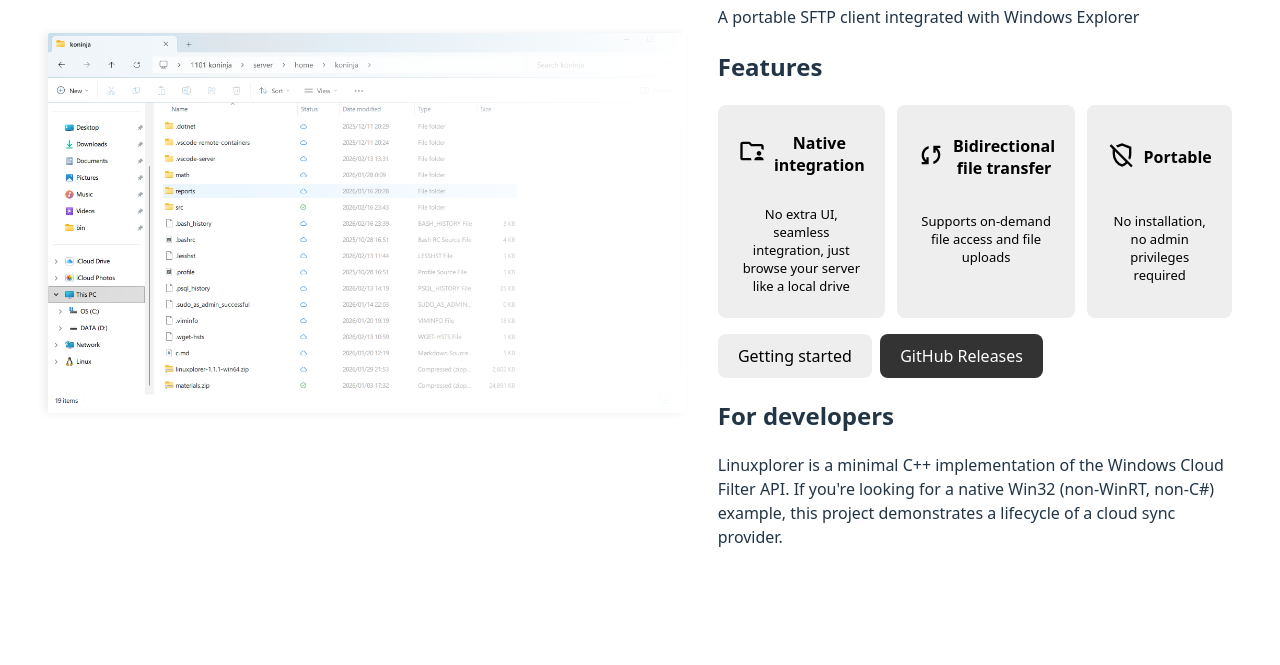
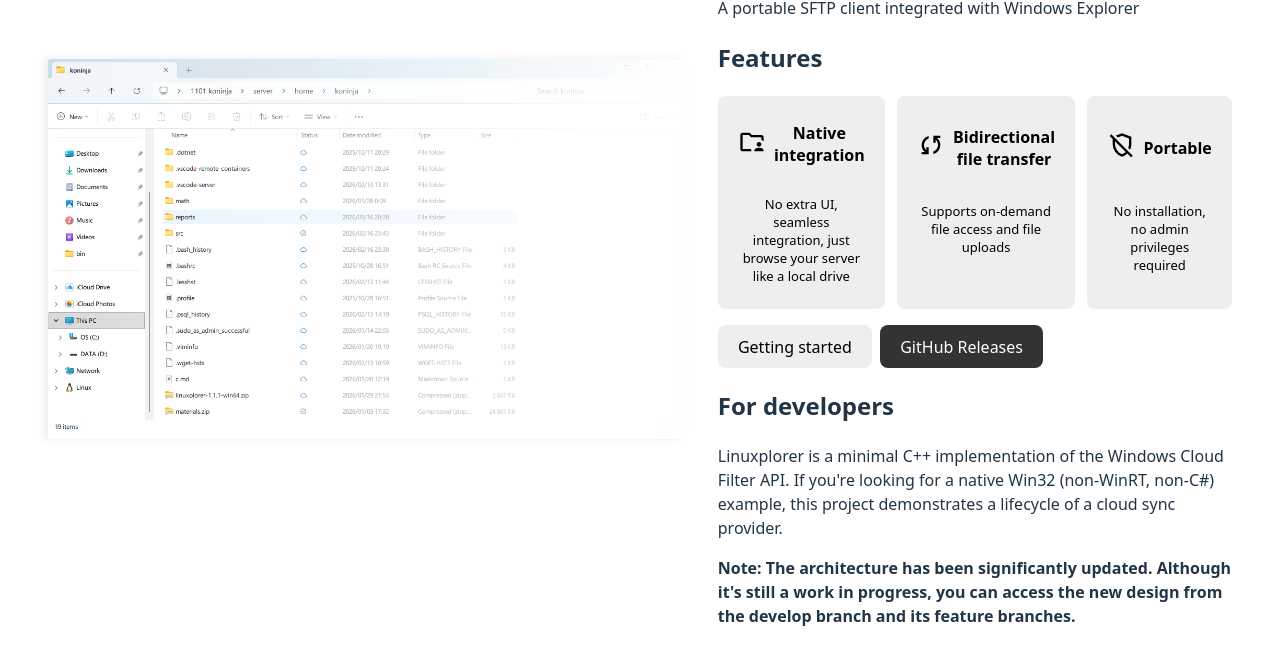
Before and after one commit to koNinja/linuxplorer-site, a website built with Vite: page index.html in a window 1280 px wide. Shown: the part 177-842 px from the top of the page. Before the commit the page ends 800 px from the top, so only its background shows below. Built offline with nearby package versions, Linux system fonts and the light colour scheme.

Commit message:
[Change] Add guide for the architecture update

```diff
--- a/index.html
+++ b/index.html
@@ -85,6 +85,9 @@
           If you're looking for a native Win32 (non-WinRT, non-C#) example,
           this project demonstrates a lifecycle of a cloud sync provider.
         </p>
+        <b>
+          Note: The architecture has been significantly updated. Although it's still a work in progress, you can access the new design from the develop branch and its feature branches.
+        </b>
       </div>
     </main>
   </body>
```
